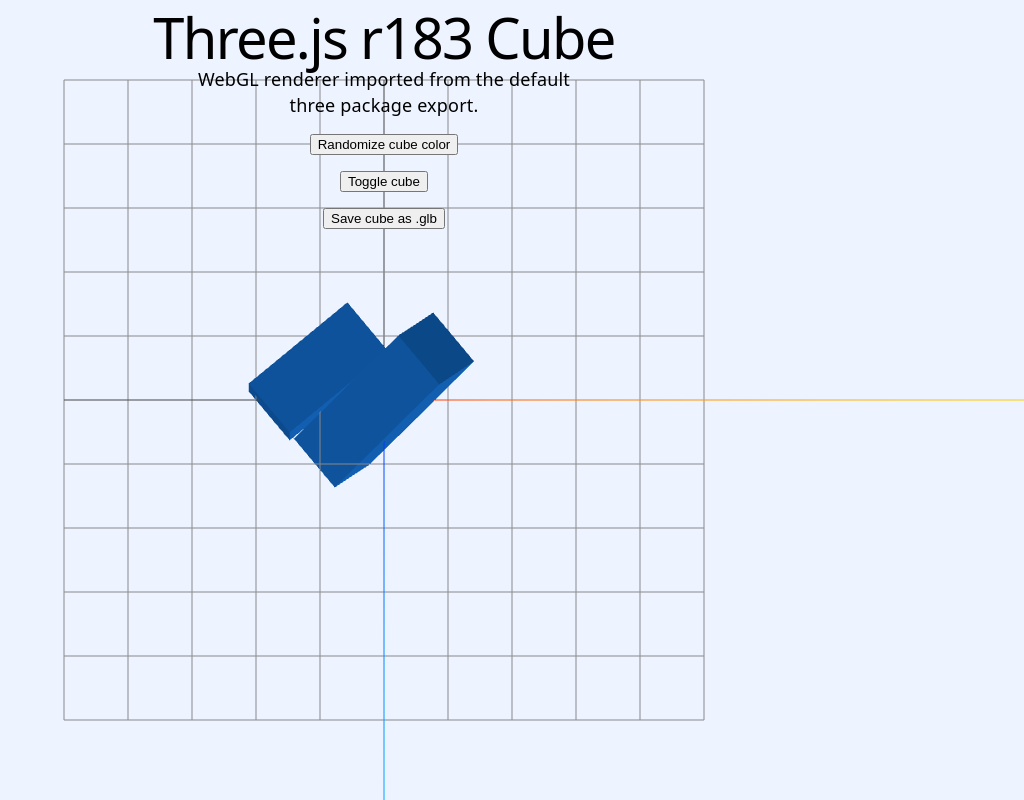
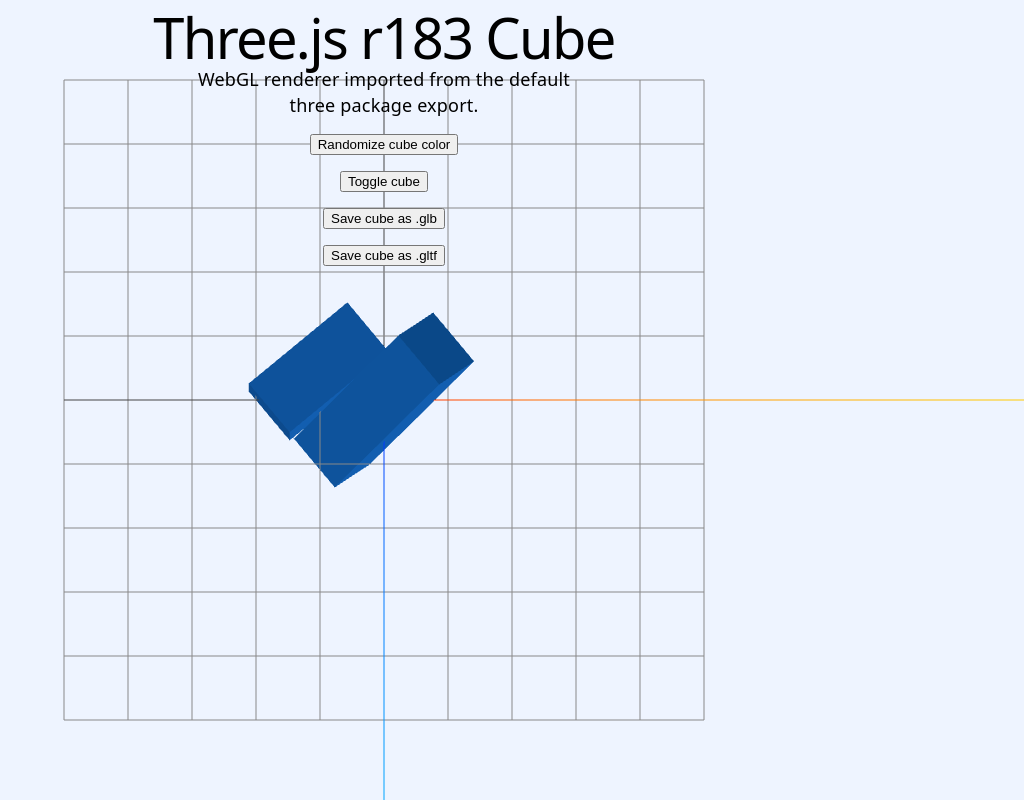
Before and after one commit to jebbbbe/digital-drafter, a React (Vite) app: page / in a window 1280 px wide. Shown: the whole page, without its empty margins (256-1280 px from the left). Built offline with nearby package versions, Linux system fonts and the light colour scheme.

Commit message:
saveCubeAsGltf

```diff
--- a/src/App.tsx
+++ b/src/App.tsx
@@ -55,6 +55,9 @@ function App() {
             <button type="button" onClick={handleSaveCubeAsGlb}>
                 Save cube as .glb
             </button>
+            <button type="button" onClick={controls.saveCubeAsGltf}>
+                Save cube as .gltf
+            </button>
             <div id="app" ref={cubeMountRef} aria-label="Rotating 3D cube" />
         </main>
     )
--- a/src/App/controls.ts
+++ b/src/App/controls.ts
@@ -1,5 +1,5 @@
 import * as THREE from "three"
-import { saveAsGlb } from "./Utils/loader"
+import { saveAsGlb, saveAsGltf } from "./Utils/loader"
 import { cube } from "./main"
 
 export function randomizeCubeColor(): void {
@@ -17,3 +17,7 @@ export function toggleCube(): void {
 export function saveCubeAsGlb(): void {
     void saveAsGlb(cube, "cube.glb")
 }
+
+export function saveCubeAsGltf(): void {
+    void saveAsGltf(cube, "cube.gltf")
+}
```
